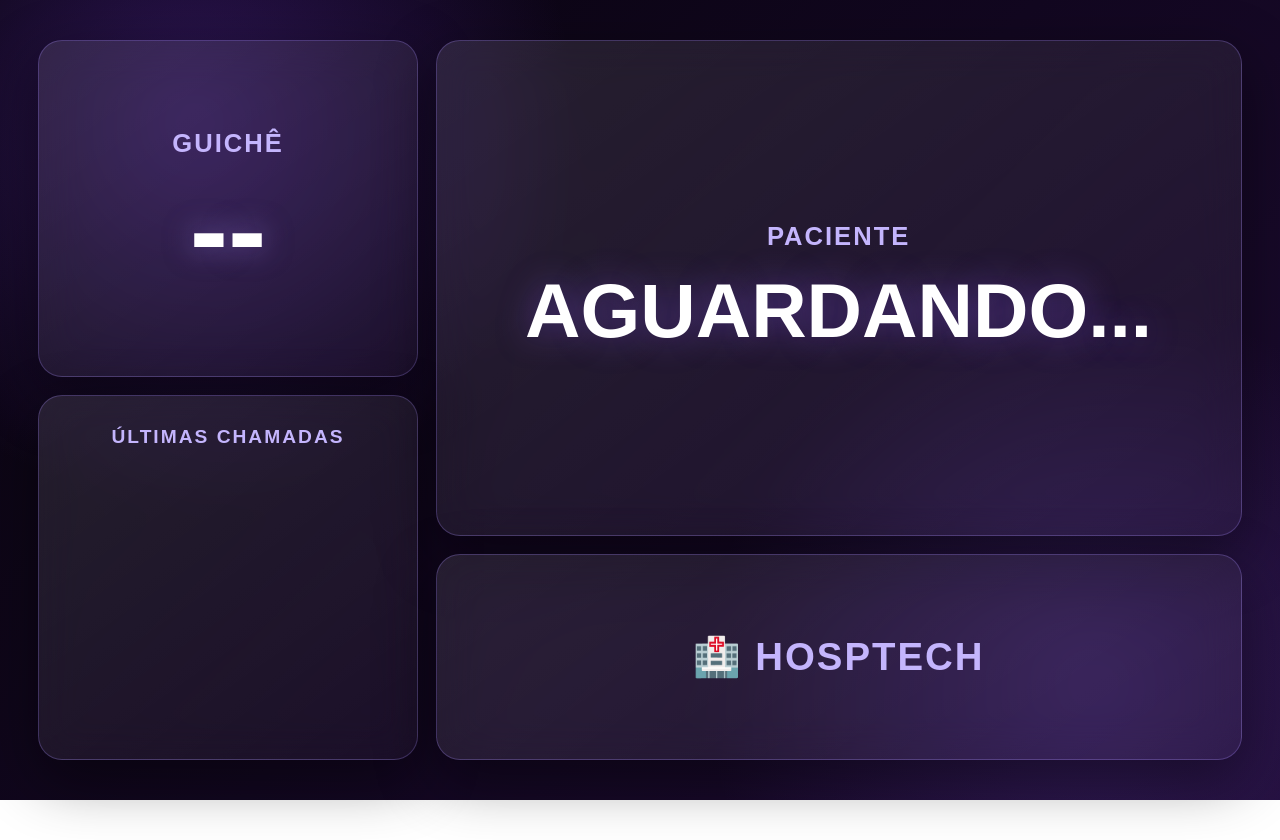
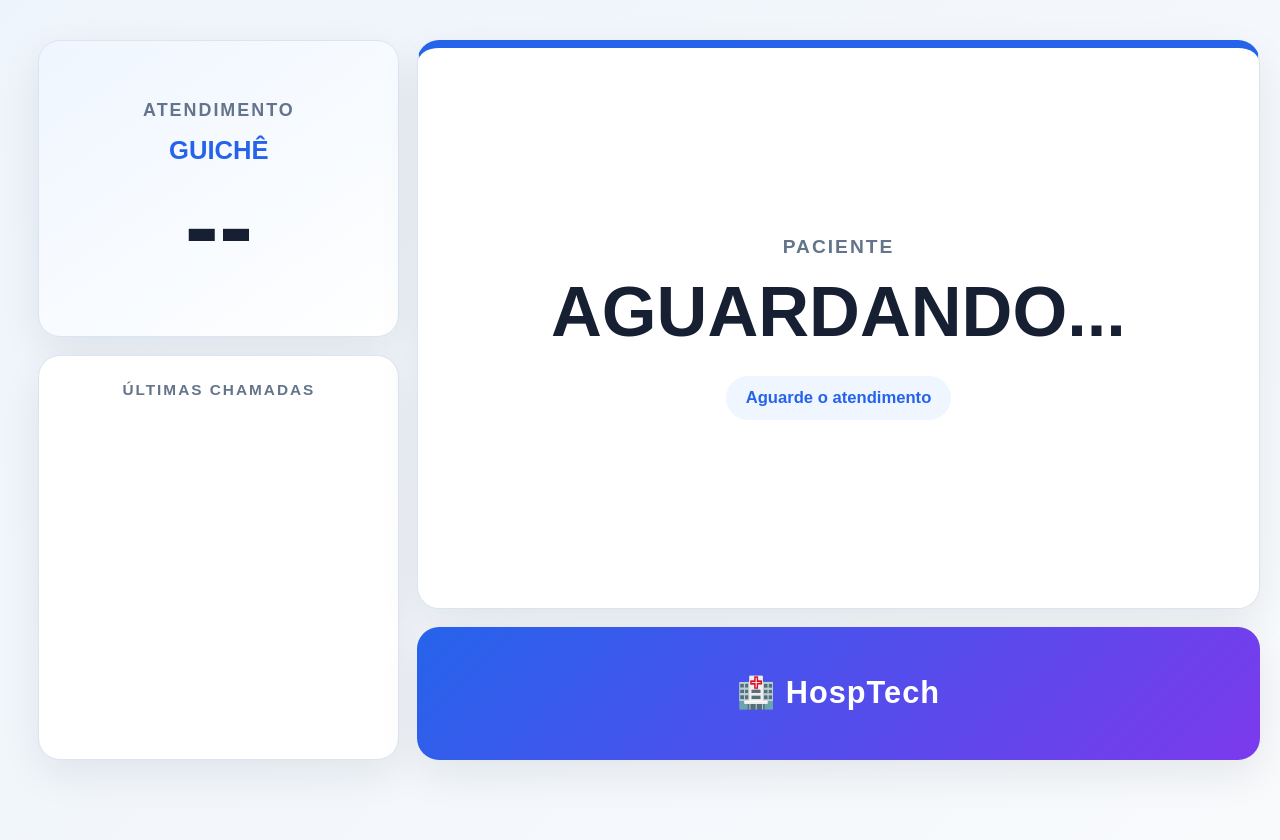
Before and after one commit to m4nuyzk/sentinela, a website: page frontend/tv.html in a window 1280 px wide. Before the commit the page ends 800 px from the top, so only its background shows below. Drawn offline with Linux system fonts and the light colour scheme; no server answers.

Commit message:
Update title and styles in tv.html

```diff
--- a/frontend/tv.html
+++ b/frontend/tv.html
@@ -10,122 +10,108 @@
     content="width=device-width, initial-scale=1.0"
   >
 
-  <title>HospTech | Mídia Indoor</title>
+  <title>HospTech | Painel de Chamadas</title>
 
   <style>
 
     * {
       box-sizing: border-box;
-      margin: 0;
-      padding: 0;
-      font-family: Arial, sans-serif;
     }
 
     body {
 
+      margin: 0;
+
+      min-height: 100vh;
+
+      font-family:
+        Arial,
+        sans-serif;
+
       background:
-        radial-gradient(
-          circle at 15% 15%,
-          rgba(124,58,237,.30),
-          transparent 30%
-        ),
-
-        radial-gradient(
-          circle at 85% 85%,
-          rgba(139,92,246,.20),
-          transparent 30%
-        ),
-
         linear-gradient(
           135deg,
-          #08040d,
-          #120720,
-          #1d0b32
+          #eef4fb,
+          #f8fafc
         );
 
-      display: flex;
-
-      justify-content: center;
-
-      align-items: center;
-
-      height: 100vh;
+      color: #172033;
 
       overflow: hidden;
-
-      color: white;
     }
 
     .tv-container {
-
-      display: flex;
 
       width: 94vw;
 
       height: 90vh;
 
-      gap: 18px;
-    }
+      margin: 5vh auto;
 
-    .left-panel {
+      display: grid;
 
-      display: flex;
-
-      flex-direction: column;
-
-      width: 32%;
+      grid-template-columns:
+        30% 70%;
 
       gap: 18px;
     }
 
+    .left-panel,
     .right-panel {
 
       display: flex;
 
       flex-direction: column;
 
-      width: 68%;
-
       gap: 18px;
     }
 
     .box {
 
-      background:
-        linear-gradient(
-          145deg,
-          rgba(255,255,255,.10),
-          rgba(255,255,255,.035)
-        );
+      background: white;
 
-      border: 1px solid
-        rgba(167,139,250,.28);
+      border: 1px solid #dbe4ef;
 
-      border-radius: 24px;
+      border-radius: 22px;
 
-      padding: 30px;
+      box-shadow:
+        0 15px 40px
+        rgba(15, 23, 42, .08);
+
+      overflow: hidden;
+    }
+
+    /* =====================================
+       LOCAL
+    ===================================== */
+
+    .local-box {
+
+      flex: 1;
 
       display: flex;
 
       flex-direction: column;
 
+      align-items: center;
+
       justify-content: center;
-
-      align-items: center;
 
       text-align: center;
 
-      box-shadow:
-        0 20px 60px rgba(0,0,0,.45);
-
-      backdrop-filter: blur(20px);
+      background:
+        linear-gradient(
+          145deg,
+          #eff6ff,
+          #ffffff
+        );
     }
 
     .box-title {
 
-      color: #c4b5fd;
+      color: #64748b;
 
-      font-size: 2vw;
+      font-size: 1.4vw;
 
       font-weight: 800;
 
@@ -136,137 +122,205 @@
       margin-bottom: 15px;
     }
 
-    .local-box {
-      flex: 1;
+    .local-type {
+
+      color: #2563eb;
+
+      font-size: 2vw;
+
+      font-weight: 800;
     }
 
     .local-number {
 
-      color: white;
+      margin-top: 10px;
 
-      font-size: 9vw;
+      color: #172033;
+
+      font-size: 8vw;
 
       font-weight: 900;
 
       line-height: 1;
-
-      text-shadow:
-        0 0 30px
-        rgba(167,139,250,.5);
     }
 
-    .local-type {
-
-      color: #a78bfa;
-
-      font-size: 1.6vw;
-
-      font-weight: 800;
-
-      margin-top: 10px;
-    }
+    /* =====================================
+       HISTÓRICO
+    ===================================== */
 
     .history-box {
 
-      flex: 1.1;
+      flex: 1.2;
 
-      justify-content: flex-start;
-
-      align-items: flex-start;
+      padding: 25px;
     }
 
     .history-box .box-title {
 
-      font-size: 1.5vw;
+      text-align: center;
 
-      align-self: center;
+      font-size: 1.2vw;
 
-      margin-bottom: 25px;
+      margin-bottom: 20px;
     }
 
     #history-list {
 
       list-style: none;
 
+      padding: 0;
+
+      margin: 0;
+
       width: 100%;
-
-      color: #ddd6fe;
-
-      font-size: 1.3vw;
-
-      font-weight: 700;
-
-      text-align: left;
     }
 
     #history-list li {
 
-      margin-bottom: 12px;
-
-      padding: 10px 0;
+      padding: 13px 0;
 
       border-bottom:
-        1px solid
-        rgba(255,255,255,.08);
+        1px solid #e2e8f0;
+
+      color: #475569;
+
+      font-size: 1.1vw;
+
+      font-weight: 700;
     }
 
+    /* =====================================
+       PACIENTE
+    ===================================== */
+
     .patient-box {
+
       flex: 3;
+
+      display: flex;
+
+      flex-direction: column;
+
+      align-items: center;
+
+      justify-content: center;
+
+      text-align: center;
+
+      padding: 30px;
+
+      border-top:
+        8px solid #2563eb;
+    }
+
+    .patient-box .box-title {
+
+      color: #64748b;
+
+      font-size: 1.5vw;
     }
 
     .patient-name {
 
-      color: white;
+      max-width: 90%;
 
-      font-size: 6vw;
+      color: #172033;
+
+      font-size: 5.5vw;
 
       font-weight: 900;
 
-      line-height: 1.15;
+      line-height: 1.1;
 
       word-break: break-word;
-
-      text-shadow:
-        0 0 35px
-        rgba(139,92,246,.45);
     }
 
+    .patient-message {
+
+      margin-top: 25px;
+
+      padding: 12px 20px;
+
+      border-radius: 999px;
+
+      background: #eff6ff;
+
+      color: #2563eb;
+
+      font-size: 1.3vw;
+
+      font-weight: 800;
+    }
+
+    /* =====================================
+       LOGO
+    ===================================== */
+
     .logo-box {
-      flex: 1;
+
+      flex: .8;
+
+      display: flex;
+
+      align-items: center;
+
+      justify-content: center;
+
+      background:
+        linear-gradient(
+          135deg,
+          #2563eb,
+          #7c3aed
+        );
+
+      color: white;
+
+      border: none;
     }
 
     .logo-text {
 
-      color: #c4b5fd;
-
-      font-size: 3vw;
+      font-size: 2.4vw;
 
       font-weight: 900;
 
-      text-transform: uppercase;
-
-      letter-spacing: 2px;
+      letter-spacing: 1px;
     }
 
-    @keyframes flash {
+    /* =====================================
+       ANIMAÇÃO
+    ===================================== */
 
-      0%,
-      100% {
-        opacity: 1;
+    @keyframes chamada {
+
+      0% {
         transform: scale(1);
       }
 
       50% {
-        opacity: .55;
         transform: scale(1.015);
       }
 
+      100% {
+        transform: scale(1);
+      }
     }
 
     .flash {
+
       animation:
-        flash .5s ease 3;
+        chamada .5s ease 4;
+
+      box-shadow:
+        0 0 0 5px
+        rgba(37, 99, 235, .15),
+        0 20px 50px
+        rgba(37, 99, 235, .15);
     }
+
+    /* =====================================
+       RESPONSIVO
+    ===================================== */
 
     @media (max-width: 900px) {
 
@@ -276,28 +330,45 @@
 
         height: 94vh;
 
+        margin: 3vh auto;
+
         gap: 10px;
       }
 
       .box {
 
-        border-radius: 18px;
+        border-radius: 16px;
+      }
 
-        padding: 15px;
+      .patient-name {
+
+        font-size: 7vw;
       }
 
       .box-title {
-        font-size: 3vw;
+
+        font-size: 2.5vw;
       }
 
-      .patient-name {
-        font-size: 7vw;
+      .history-box .box-title {
+
+        font-size: 2.2vw;
+      }
+
+      #history-list li {
+
+        font-size: 1.8vw;
+      }
+
+      .patient-message {
+
+        font-size: 2vw;
       }
 
       .logo-text {
+
         font-size: 3.5vw;
       }
-
     }
 
   </style>
@@ -312,8 +383,12 @@
 
     <div class="box local-box">
 
+      <div class="box-title">
+        Atendimento
+      </div>
+
       <div
-        class="box-title"
+        class="local-type"
         id="local-tipo"
       >
         GUICHÊ
@@ -355,6 +430,10 @@
         AGUARDANDO...
       </div>
 
+      <div class="patient-message">
+        Aguarde o atendimento
+      </div>
+
     </div>
 
     <div class="box logo-box">
@@ -378,7 +457,9 @@ async function atualizar() {
   try {
 
     const response =
-      await fetch("/tv/chamada");
+      await fetch(
+        "/tv/chamada"
+      );
 
     const data =
       await response.json();
@@ -410,7 +491,8 @@ async function atualizar() {
         "AGUARDANDO...";
 
       if (
-        chamada.id !== ultimoId
+        chamada.id !==
+        ultimoId
       ) {
 
         ultimoId =
@@ -430,9 +512,7 @@ async function atualizar() {
         patientBox.classList.add(
           "flash"
         );
-
       }
-
     }
 
     const list =
@@ -443,17 +523,20 @@ async function atualizar() {
     list.innerHTML = "";
 
     historico
-      .slice(0, 4)
+      .slice(0, 5)
       .forEach(h => {
 
         const li =
-          document.createElement("li");
+          document.createElement(
+            "li"
+          );
 
         li.innerText =
           `${h.localTipo || "GUICHÊ"} ${h.localNumero || ""} — ${h.paciente}`;
 
-        list.appendChild(li);
-
+        list.appendChild(
+          li
+        );
       });
 
   } catch (error) {
@@ -462,9 +545,7 @@ async function atualizar() {
       "Erro ao buscar chamada:",
       error
     );
-
   }
-
 }
 
 atualizar();
```
